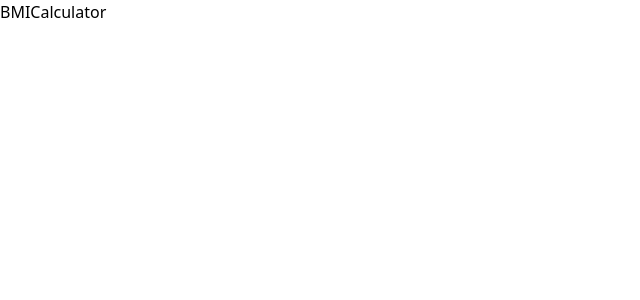
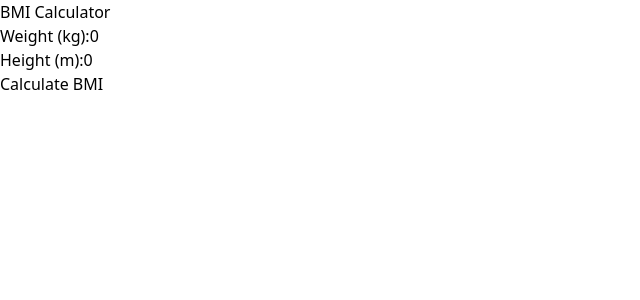
Before and after one commit to iamdpunkr1/8yEJeSB2B2lHvBdZ, a React (Vite) app: page /bmi in a window 1280 px wide. Shown: the top 300 px of the page, without its empty margins (0-640 px from the left). Built offline with nearby package versions, Linux system fonts and the light colour scheme.

Commit message:
fix(bmi): Validate weight and height input values

```diff
--- a/package.json
+++ b/package.json
@@ -10,9 +10,11 @@
     "preview": "vite preview"
   },
   "dependencies": {
+    "formik": "^2.4.5",
     "react": "^18.2.0",
     "react-dom": "^18.2.0",
-    "react-router-dom": "^6.20.1"
+    "react-router-dom": "^6.20.1",
+    "yup": "^1.3.2"
   },
   "devDependencies": {
     "@types/react": "^18.2.37",
--- a/src/pages/BMICalculator.tsx
+++ b/src/pages/BMICalculator.tsx
@@ -1,9 +1,79 @@
+import {useState} from 'react';
+import { Formik, Form, Field, ErrorMessage } from 'formik';
+import * as Yup from 'yup';
 
+interface FormData {
+  weight: number;
+  height: number;
+}
 
 const BMICalculator = () => {
+  const [bmi, setBMI] = useState<number>(0.0);
+  const initialValues: FormData = {
+    weight: 0.0,
+    height: 0.0,
+  };
+
+  const validationSchema = Yup.object({
+    weight: Yup.number().required('Weight is required').min(1, 'Must be at least 1').max(300, 'Must be at most 300'),
+    height: Yup.number().required('Height is required').min(0.1, 'Must be at least 0.1').max(3, 'Must be at most 3'),
+  });
+
+  const calculateBMI = (values: FormData) => {
+    const bmi = values.weight / (values.height * values.height);
+    return parseFloat(bmi.toFixed(1));
+  };
+
+  const getBMICategory = (bmi: number) => {
+    if (bmi < 18.5) {
+      return 'Underweight';
+    } else if (bmi >= 18.5 && bmi < 24.9) {
+      return 'Healthy weight';
+    } else {
+      return 'Overweight';
+    }
+  };
+
   return (
-    <div>BMICalculator</div>
-  )
-}
+    <div className="bmi-calculator max-w-md mx-auto p-6 bg-white rounded-md shadow-md">
+      <h1 className="text-2xl font-bold mb-4">BMI Calculator</h1>
+      <Formik
+        initialValues={initialValues}
+        validationSchema={validationSchema}
+        onSubmit={(values) => {
+            const bmi = calculateBMI(values);
+            setBMI(bmi);
+        }}
+      >
+        <Form>
+          <div className="mb-4">
+            <label htmlFor="weight" className="block text-gray-700">Weight (kg):</label>
+            <Field type="number" id="weight" name="weight" className="form-input w-full" />
+            <ErrorMessage name="weight" component="div" className="text-red-500 text-sm" />
+          </div>
+          <div className="mb-4">
+            <label htmlFor="height" className="block text-gray-700">Height (m):</label>
+            <Field type="number" id="height" name="height" className="form-input w-full" />
+            <ErrorMessage name="height" component="div" className="text-red-500 text-sm" />
+          </div>
+          <div className="mb-4">
+            <button type="submit" className="bg-blue-500 text-white px-4 py-2 rounded hover:bg-blue-700">
+              Calculate BMI
+            </button>
+          </div>
 
-export default BMICalculator
+          {bmi > 0 &&
+                    <div>
+                    <strong>Your BMI:</strong> {bmi}
+                    <br />
+                    <strong>Category:</strong> {getBMICategory(bmi)}
+                  </div>
+          }
+
+        </Form>
+      </Formik>
+    </div>
+  );
+};
+
+export default BMICalculator;
```
Also changed, not shown: 1 other file (tests, documents, lock files or other folders).
